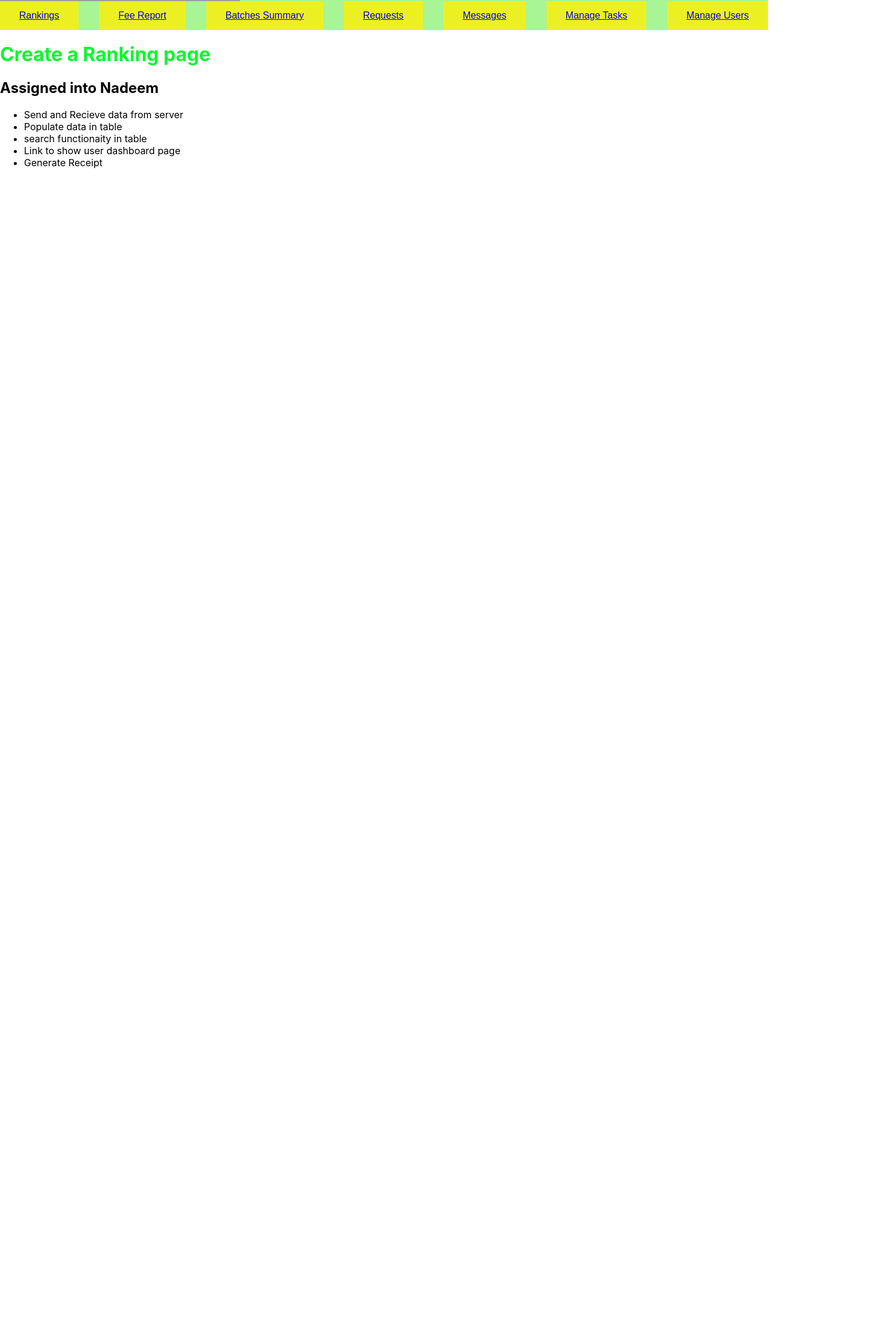
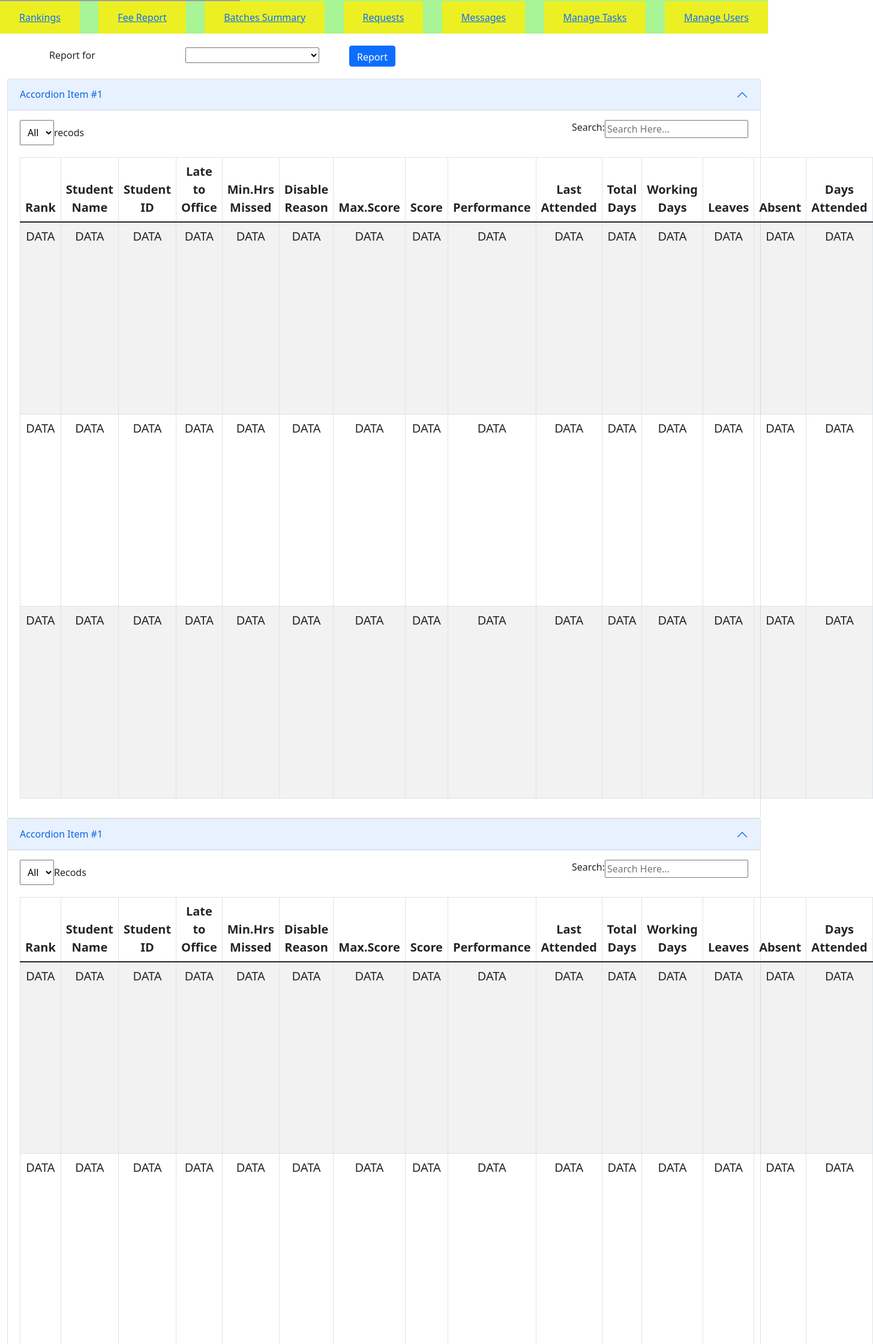
Before and after one commit to manjunadhb/project_pulse-2203, a React (Create React App) app: page /SignInAdmin/Dashboard/Rankings in a window 1280 px wide. Shown: the part 298-2538 px from the top of the page at 60% size, 1455 px wide, since content can reach past the window. Before the commit the page ends 800 px from the top, so only its background shows below. Built offline with nearby package versions, Linux system fonts and the light colour scheme; grey boxes are pictures that could not be loaded.

Commit message:
Ranking page updated

```diff
--- a/package.json
+++ b/package.json
@@ -10,6 +10,7 @@
     "react": "^18.0.0",
     "react-bootstrap": "^2.2.3",
     "react-dom": "^18.0.0",
+    "react-icons": "^4.3.1",
     "react-router-dom": "^6.3.0",
     "react-scripts": "5.0.0",
     "web-vitals": "^2.1.4"
--- a/src/App.css
+++ b/src/App.css
@@ -67,7 +67,7 @@ table, td {
   font-size: 20px;
 }
 
-.row
+.row1
 {
     background-color: rgb(167, 245, 148);
     display: flex;
@@ -433,3 +433,43 @@ div {
   display: block;
 
 }
+
+/* Nadeem code  */
+
+.subMenu{
+  margin-top: 20px;
+  margin-bottom: 20px;
+  }
+
+  .OptwithSearch{
+
+    margin-left: 150px;
+    width: 20%;
+  }
+
+  .Report{
+
+    background-color: #428bca;
+    color: #fff;
+    border-width: 0;
+    font-size: 14px;
+    margin-left: 50px;
+    height: 35px;
+  }
+
+  .search{
+    display: inline;
+    float: right;
+  }
+
+  table{
+    margin-top: 20px;
+  }
+
+
+
+
+
+
+
+/* Ends of Nadeem Code  */
--- a/src/components/Dashboard.js
+++ b/src/components/Dashboard.js
@@ -6,7 +6,7 @@ function Dashboard() {
   return (
     <div className='Dashboard'>
 
-    <nav className='row'>
+    <nav className='row1'>
           <div><button className='childbutton'><Link to = 'Rankings'>Rankings</Link></button></div>
           <div><button className='childbutton'><Link to = 'FeeReport'>Fee Report</Link></button></div>
           <div><button className='childbutton'><Link to = 'BatchesSummary'>Batches Summary</Link></button></div>
--- a/src/components/Rankings.js
+++ b/src/components/Rankings.js
@@ -1,23 +1,233 @@
-import React from 'react'
+import React from "react";
+
+import { Button, Accordion, Container,Table } from "react-bootstrap";
+import "bootstrap/dist/css/bootstrap.min.css";
 
 function Rankings() {
   return (
-    <div>
+    <>
+      <Container className="subMenu">
+        <span>Report for</span>
 
-      <h1>Create a Ranking page</h1>
-      <h2>Assigned into Nadeem</h2>
+        <select className="OptwithSearch">
+          <option></option>
+          <option>2021</option>
+          <option>2020</option>
+          <option>2019</option>
+          <option>2018</option>
+        </select>
+        <Button variant="primary" className="Report">
+          Report
+        </Button>
+      </Container>
+
+      <Container fluid>
+        <Accordion defaultActiveKey="0">
+          <Accordion.Item eventKey="0">
+            <Accordion.Header>Accordion Item #1</Accordion.Header>
+            <Accordion.Body>
+              <select className="p-2">
+                <option>All</option>
+                <option>2</option>
+                <option>3</option>
+                <option>4</option>
+                <option>5</option>
+              </select>
+              <span>recods</span>
+
+              <input
+                type="Search"
+                className="search"
+                placeholder="Search Here..."
+              />
+              <span className="search">Search:</span>
+              <Table striped bordered hover >
+                <thead>
+                  <tr>
+                    <th >Rank</th>
+                    <th >Student Name</th>
+                    <th >Student ID</th>
+                    <th >Late to Office</th>
+                    <th >Min.Hrs Missed</th>
+                    <th >Disable Reason</th>
+                    <th >Max.Score</th>
+                    <th >Score</th>
+                    <th >Performance</th>
+                    <th >Last Attended</th>
+                    <th >Total Days</th>
+                    <th >Working Days</th>
+                    <th >Leaves</th>
+                    <th >Absent</th>
+                    <th >Days Attended</th>
+                  </tr>
+                </thead>
+                <tbody>
+                <tr >
+                    <td >DATA</td>
+                    <td >DATA</td>
+                    <td >DATA</td>
+                    <td >DATA</td>
+                    <td >DATA</td>
+                    <td >DATA</td>
+                    <td >DATA</td>
+                    <td >DATA</td>
+                    <td >DATA</td>
+                    <td >DATA</td>
+                    <td >DATA</td>
+                    <td >DATA</td>
+                    <td >DATA</td>
+                    <td >DATA</td>
+                    <td >DATA</td>
+                  </tr>
+
+                  <tr >
+                    <td >DATA</td>
+                    <td >DATA</td>
+                    <td >DATA</td>
+                    <td >DATA</td>
+                    <td >DATA</td>
+                    <td >DATA</td>
+                    <td >DATA</td>
+                    <td >DATA</td>
+                    <td >DATA</td>
+                    <td >DATA</td>
+                    <td >DATA</td>
+                    <td >DATA</td>
+                    <td >DATA</td>
+                    <td >DATA</td>
+                    <td >DATA</td>
+                  </tr>
+                  <tr >
+                    <td >DATA</td>
+                    <td >DATA</td>
+                    <td >DATA</td>
+                    <td >DATA</td>
+                    <td >DATA</td>
+                    <td >DATA</td>
+                    <td >DATA</td>
+                    <td >DATA</td>
+                    <td >DATA</td>
+                    <td >DATA</td>
+                    <td >DATA</td>
+                    <td >DATA</td>
+                    <td >DATA</td>
+                    <td >DATA</td>
+                    <td >DATA</td>
+                  </tr>
+                </tbody>
+              </Table>
 
 
-      <ul>
-        <li>Send and Recieve data from server</li>
-        <li>Populate data in table</li>
-        <li>search functionaity in table</li>
-        <li>Link to show user dashboard page</li>
-        <li>Generate Receipt</li>
-      </ul>
 
-    </div>
-  )
+            </Accordion.Body>
+          </Accordion.Item>
+        </Accordion>
+      </Container>
+
+      <Container fluid>
+        <Accordion defaultActiveKey="0">
+          <Accordion.Item eventKey="0">
+            <Accordion.Header>Accordion Item #1</Accordion.Header>
+            <Accordion.Body>
+              <select className="p-2">
+                <option>All</option>
+                <option>2</option>
+                <option>3</option>
+                <option>4</option>
+                <option>5</option>
+              </select>
+              <span>Recods</span>
+
+              <input
+                type="Search"
+                className="search"
+                placeholder="Search Here..."
+              />
+              <span className="search">Search:</span>
+              <Table striped bordered hover >
+                <thead>
+                  <tr>
+                    <th >Rank</th>
+                    <th >Student Name</th>
+                    <th >Student ID</th>
+                    <th >Late to Office</th>
+                    <th >Min.Hrs Missed</th>
+                    <th >Disable Reason</th>
+                    <th >Max.Score</th>
+                    <th >Score</th>
+                    <th >Performance</th>
+                    <th >Last Attended</th>
+                    <th >Total Days</th>
+                    <th >Working Days</th>
+                    <th >Leaves</th>
+                    <th >Absent</th>
+                    <th >Days Attended</th>
+                  </tr>
+                </thead>
+                <tbody>
+                <tr >
+                    <td >DATA</td>
+                    <td >DATA</td>
+                    <td >DATA</td>
+                    <td >DATA</td>
+                    <td >DATA</td>
+                    <td >DATA</td>
+                    <td >DATA</td>
+                    <td >DATA</td>
+                    <td >DATA</td>
+                    <td >DATA</td>
+                    <td >DATA</td>
+                    <td >DATA</td>
+                    <td >DATA</td>
+                    <td >DATA</td>
+                    <td >DATA</td>
+                  </tr>
+
+                  <tr >
+                    <td >DATA</td>
+                    <td >DATA</td>
+                    <td >DATA</td>
+                    <td >DATA</td>
+                    <td >DATA</td>
+                    <td >DATA</td>
+                    <td >DATA</td>
+                    <td >DATA</td>
+                    <td >DATA</td>
+                    <td >DATA</td>
+                    <td >DATA</td>
+                    <td >DATA</td>
+                    <td >DATA</td>
+                    <td >DATA</td>
+                    <td >DATA</td>
+                  </tr>
+                  <tr >
+                    <td >DATA</td>
+                    <td >DATA</td>
+                    <td >DATA</td>
+                    <td >DATA</td>
+                    <td >DATA</td>
+                    <td >DATA</td>
+                    <td >DATA</td>
+                    <td >DATA</td>
+                    <td >DATA</td>
+                    <td >DATA</td>
+                    <td >DATA</td>
+                    <td >DATA</td>
+                    <td >DATA</td>
+                    <td >DATA</td>
+                    <td >DATA</td>
+                  </tr>
+                </tbody>
+              </Table>
+
+
+
+            </Accordion.Body>
+          </Accordion.Item>
+        </Accordion>
+      </Container>
+    </>
+  );
 }
 
-export default Rankings
+export default Rankings;
--- a/src/components/SignInAdmin.js
+++ b/src/components/SignInAdmin.js
@@ -5,7 +5,7 @@ function SignInAdmin() {
   return (
     <div>
 
-        <nav className='row'>
+        <nav className='row1'>
             <div><img src="https://dev.pulse.brninfotech.com/pulse/assets/admin/layout/img/logo.png" alt=""></img></div>
             <div><button className='childbutton'><Link to ="Dashboard">Dashboard</Link></button></div>
             <div><button className='childbutton'><Link to ="Manage">Manage</Link></button></div>
```
Also changed, not shown: 1 other file (tests, documents, lock files or other folders).
